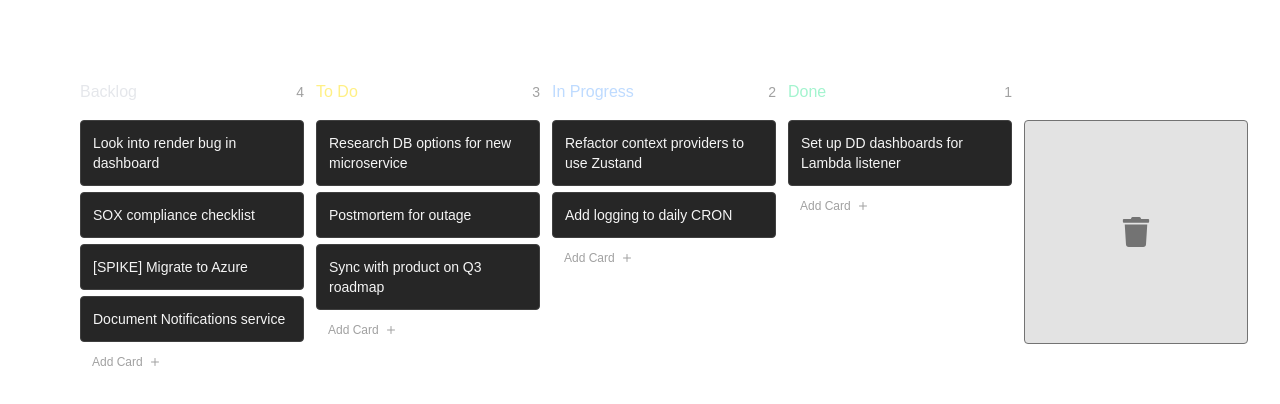
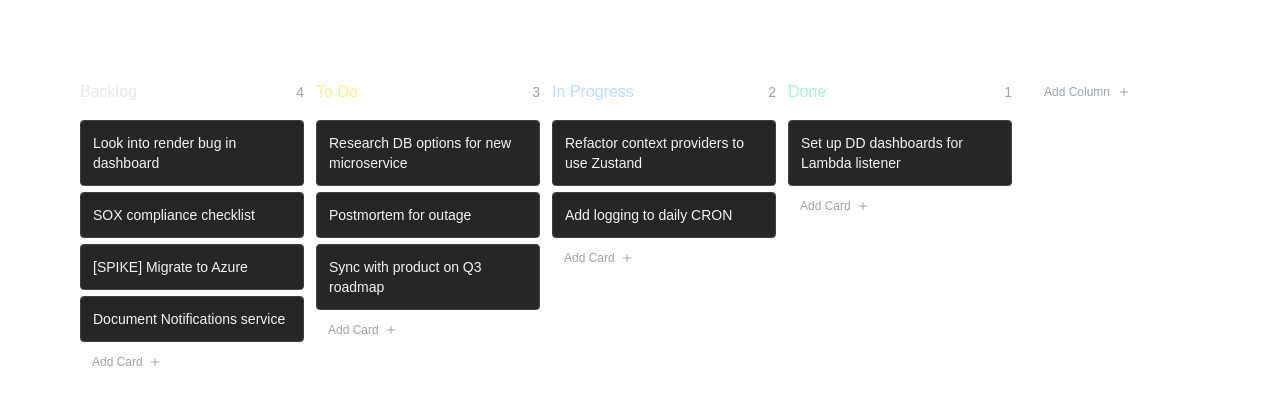
Before and after one commit to NZpatelK/KanStack, a Next.js app: page / in a window 1280 px wide. Shown: the top 404 px of the page. Built offline with nearby package versions, Linux system fonts and the light colour scheme.

Commit message:
create function to allow user can add more column

```diff
--- a/src/app/components/board.tsx
+++ b/src/app/components/board.tsx
@@ -3,6 +3,7 @@ import { useState } from "react";
 import Column from "./Column";
 import { LIST_DATA } from "@/lib/data/listData";
 import BurnBarrel from "./BurnBarrel";
+import { FiPlus } from "react-icons/fi";
 
 interface ColumnProps {
     title: string;
@@ -18,12 +19,24 @@ interface CardProps {
 
 export default function Board() {
     const [cards, setCards] = useState<CardProps[]>(LIST_DATA);
-    const [columns] = useState<ColumnProps[]>([
+    const [columns, setColumns] = useState<ColumnProps[]>([
         { title: "Backlog", headingColor: "text-gray-200", column: "backlog" },
         { title: "To Do", headingColor: "text-yellow-200", column: "todo" },
         { title: "In Progress", headingColor: "text-blue-200", column: "doing" },
         { title: "Done", headingColor: "text-emerald-200", column: "done" },
     ]);
+
+    const handleCreateNewColumn = (e) => {
+        e.preventDefault();
+        const newColumn: ColumnProps = {
+            title: "Column " + (columns.length + 1),
+            headingColor: "text-gray-200",
+            column: "column" + (columns.length + 1),
+        };
+
+        setColumns([...columns, newColumn]);
+
+    }
 
     return (
         <div className="flex gap-3 m-20">
@@ -37,7 +50,12 @@ export default function Board() {
                     setCards={setCards}
                 />
             ))}
-            <BurnBarrel setCards={setCards} />
+
+            <div className="">
+                <button onClick={handleCreateNewColumn} className="flex items-center text-xs text-nowrap text-gray-400  mt-1 mx-5 hover:text-gray-300"><span className="mr-2">Add Column</span> <FiPlus /></button>
+            </div>
+
+            {/* <BurnBarrel setCards={setCards} /> */}
         </div>
     );
 }
```
